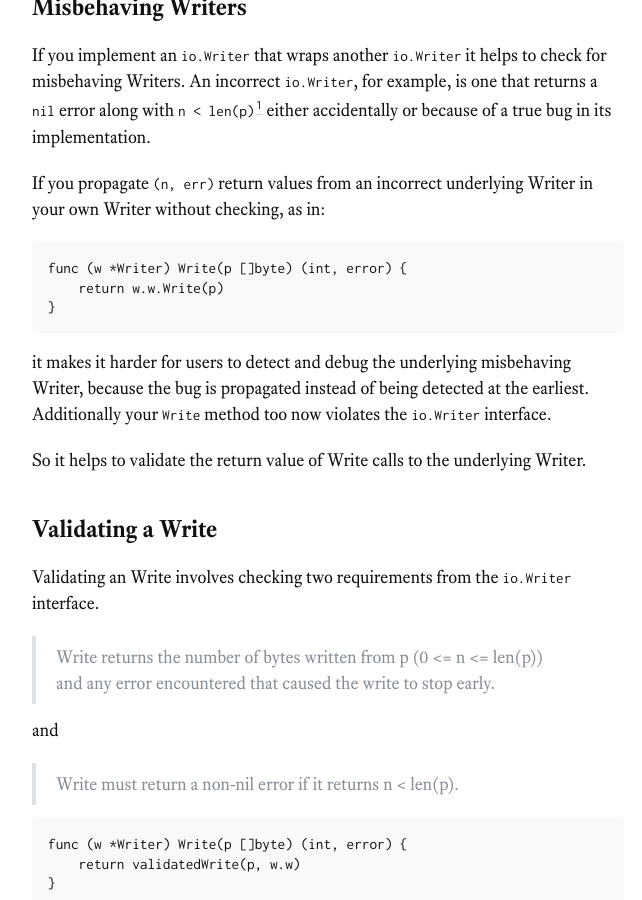
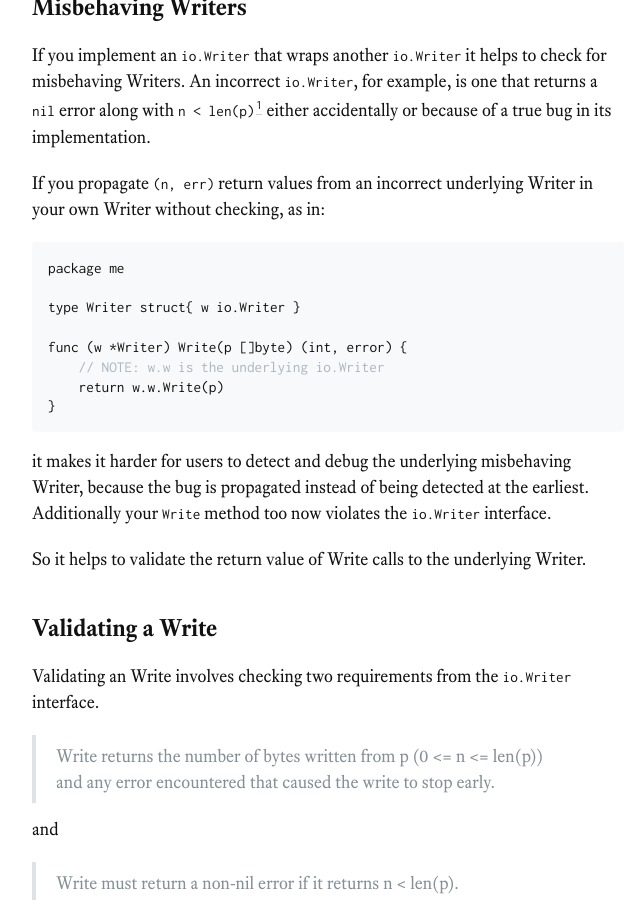
Before and after one commit to littleroot/blog, a Jekyll site: the page built from _pages/validate underlying Write calls.md, in a window 1280 px wide and 900 px high, scrolled down 572 px. Shown: the whole window, without its empty margins (312-954 px from the left). Built offline with Jekyll 4.4.1, drawn with Linux system fonts in a browser that asks for light colours.

Commit message:
auto-generated commit by 'make p'

````diff
--- a/_pages/validate underlying Write calls.md
+++ b/_pages/validate underlying Write calls.md
@@ -29,8 +29,13 @@ accidentally or because of a true bug in its implementation.
 If you propagate `(n, err)` return values from an incorrect
 underlying Writer in your own Writer without checking, as in:
 
-```
+```go
+package me
+
+type Writer struct{ w io.Writer }
+
 func (w *Writer) Write(p []byte) (int, error) {
+    // NOTE: w.w is the underlying io.Writer
     return w.w.Write(p)
 }
 ```
````
